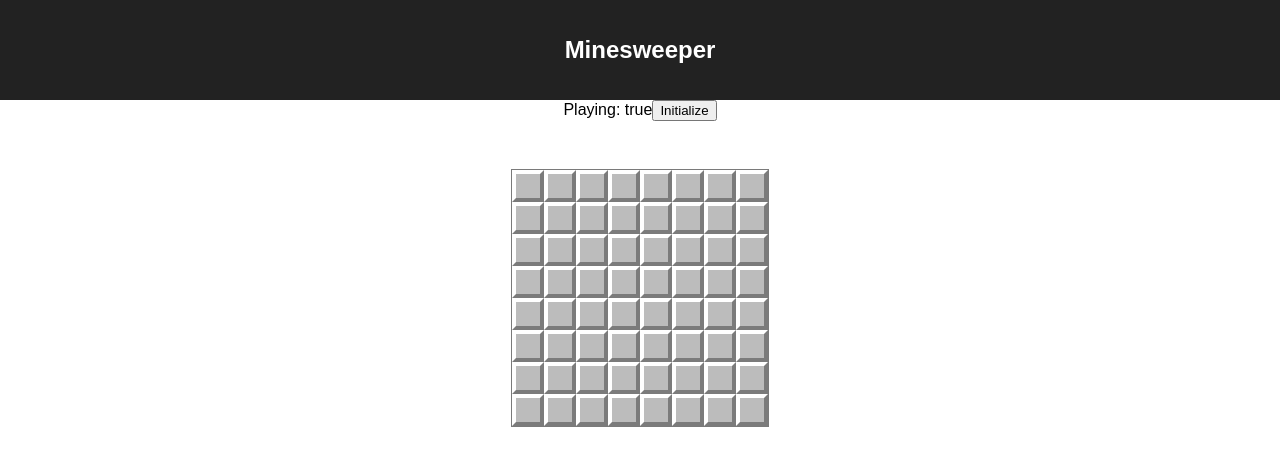
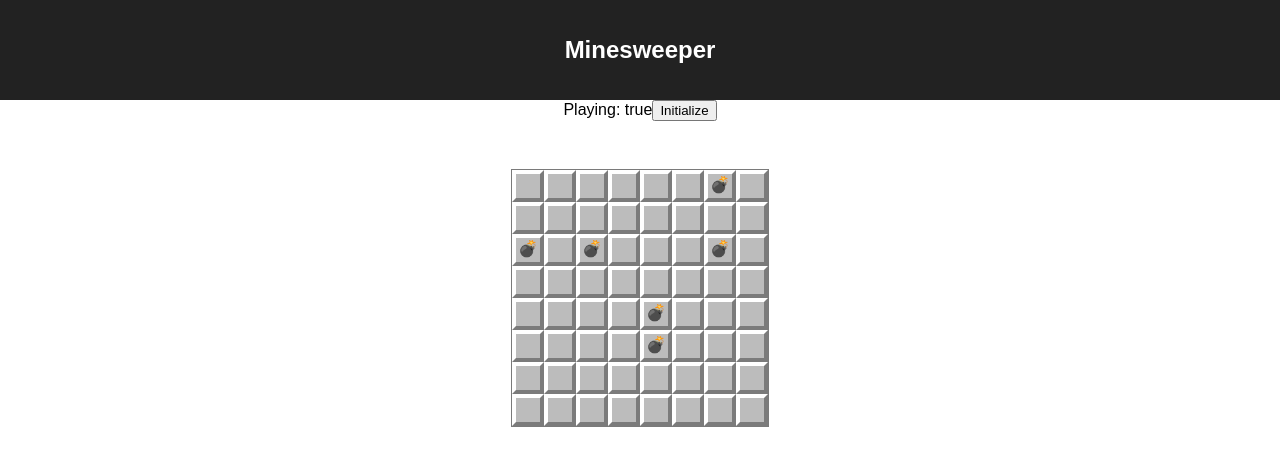
Before and after one commit to kguinto/pinesweeper, a React (Create React App) app: page / in a window 1280 px wide. Both pictures are taken after a click on the button "Initialize". Shown: the top 466 px of the page. Built offline with nearby package versions, Linux system fonts and the light colour scheme.

Commit message:
Modified logic to decide what to show inside cell, and now shows emoji flags and bombs, and refactored `playing` prop to `gameStatus`

```diff
--- a/src/components/Cell.jsx
+++ b/src/components/Cell.jsx
@@ -6,19 +6,51 @@ document.oncontextmenu = function() {
   return false;
 };
 
-const Cell = ({ row, column, cell, revealCell, flagCell, playing }) => (
+const Cell = ({
+  row,
+  column,
+  cell,
+  revealCell,
+  flagCell,
+  gameStatus,
+  startGame,
+}) => {
+  let value = '';
+  if (
+    (cell.visible || (gameStatus !== 'PLAYING' && gameStatus !== 'INIT')) &&
+    !cell.flag &&
+    cell.value === 'M'
+  ) {
+    value = '💣';
+  } else if (cell.visible && cell.value !== 0) {
+    value = cell.value;
+  } else if (cell.flag && (gameStatus === 'PLAYING' || cell.value === 'M')) {
+    value = '🚩';
+  } else if (cell.flag && !gameStatus === 'PLAYING' && cell.value !== 'M') {
+    value = '!💣';
+  }
+
+  return (
     <div
       className={`cell ${cell.visible ? 'shown-cell' : 'hidden-cell'}`}
       onClick={() => {
-      if (playing && !cell.visible) revealCell(row, column);
+        if (gameStatus === 'INIT') {
+          startGame();
+        }
+        if (
+          (gameStatus === 'INIT' || gameStatus === 'PLAYING') &&
+          !cell.visible &&
+          !cell.flag
+        )
+          revealCell(row, column);
       }}
       onContextMenu={() => {
-      if (playing && !cell.visible) flagCell(row, column);
+        if (gameStatus === 'PLAYING' && !cell.visible) flagCell(row, column);
       }}
     >
-    {cell.visible && cell.value ? cell.value : ''}
-    {!cell.visible && cell.flag ? 'F' : ''}
+      {value}
     </div>
   );
+};
 
 export default Cell;
```
Lines whose indentation alone changed are shown as unchanged.
